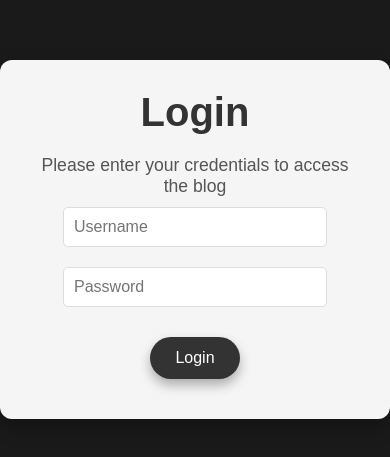
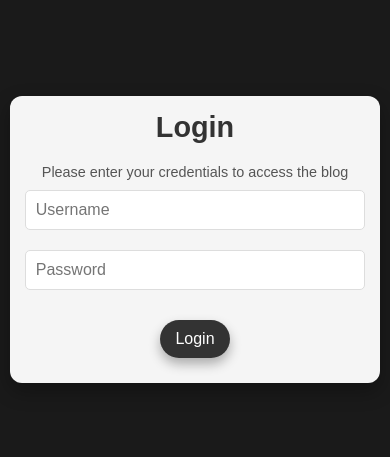
Before and after one commit to HugetCom/hugetcom.github.io, a plain HTML site: page index.html in a window 390 px wide. Shown: the part 183-640 px from the top of the page. Drawn offline with Linux system fonts and the light colour scheme.

Commit message:
Update index.html

```diff
--- a/index.html
+++ b/index.html
@@ -4,7 +4,7 @@
     <meta charset="UTF-8">
     <meta http-equiv="X-UA-Compatible" content="IE=edge">
     <meta name="viewport" content="width=device-width, initial-scale=1.0">
-    <title>Login Tuan</title>
+    <title>Interactive Black and White Theme</title>
     <style>
         * {
             margin: 0;
@@ -28,13 +28,15 @@
         .container {
             text-align: center;
             background: #f5f5f5; /* Warna latar belakang yang lebih terang */
-            padding: 30px;
+            padding: 20px;
             border-radius: 12px;
             box-shadow: 0 8px 20px rgba(0, 0, 0, 0.3); /* Shadow lebih terang */
             opacity: 0;
             transform: translateY(-50px);
             animation: fadeIn 1s ease forwards;
             color: #333; /* Warna teks lebih gelap untuk kontras */
+            max-width: 400px;
+            width: 90%;
         }
 
         /* Animasi Fade In */
@@ -47,21 +49,21 @@
 
         h1 {
             color: #333;
-            font-size: 2.5rem;
+            font-size: 2rem;
             margin-bottom: 20px;
         }
 
         p {
             margin-top: 10px;
             color: #555;
-            font-size: 1.1rem;
+            font-size: 1rem;
         }
 
         /* Animasi Input Fields */
         input {
             padding: 10px;
             margin: 10px 0;
-            width: 80%;
+            width: 100%;
             border: 1px solid #ddd;
             border-radius: 5px;
             font-size: 1rem;
@@ -78,7 +80,7 @@
 
         /* Tombol dengan animasi hover dan bounce */
         button {
-            padding: 12px 25px;
+            padding: 12px 20px;
             background-color: #333;
             color: white;
             border: none;
@@ -121,6 +123,26 @@
                 opacity: 1;
             }
         }
+
+        /* Media Queries untuk responsivitas */
+        @media (max-width: 600px) {
+            .container {
+                padding: 15px;
+                width: 95%;
+            }
+
+            h1 {
+                font-size: 1.8rem;
+            }
+
+            p {
+                font-size: 0.9rem;
+            }
+
+            button {
+                padding: 10px 15px;
+            }
+        }
     </style>
 </head>
 <body>
@@ -128,7 +150,7 @@
         <h1>Login</h1>
         <p>Please enter your credentials to access the blog</p>
         <input type="text" id="username" placeholder="Username" />
-        <input type="password" id="password" placeholder="Password" /> <br>
+        <input type="password" id="password" placeholder="Password" />
         <button onclick="login()">Login</button>
         <div id="error-message" class="error"></div>
     </div>
@@ -153,10 +175,6 @@
             const password = document.getElementById('password').value;
             const errorMessage = document.getElementById('error-message');
 
-            //===============================================//
-            //||= YAHH NAMANYA JUGA WEBSITE GABUT WKWKWK  =||//
-            //||= SELAMAT ANDA BERHASIL MENJADI HACKER :v =||//
-            //===============================================//
             // Check if username and password match
             if (username === "admin" && password === "1234") {
                 // Redirect to blog page if login is successful
```
